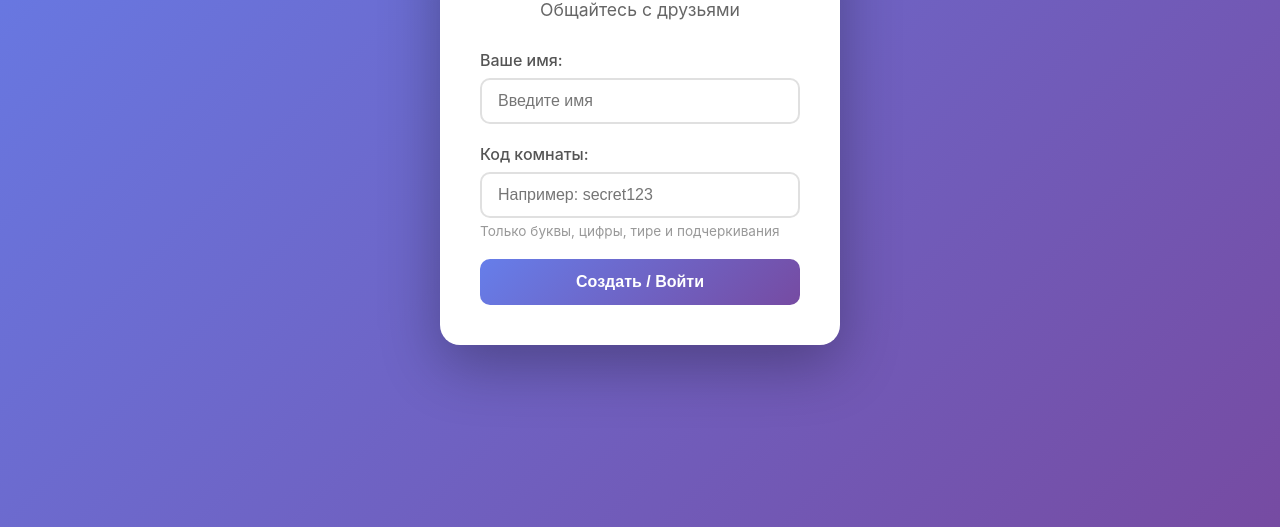
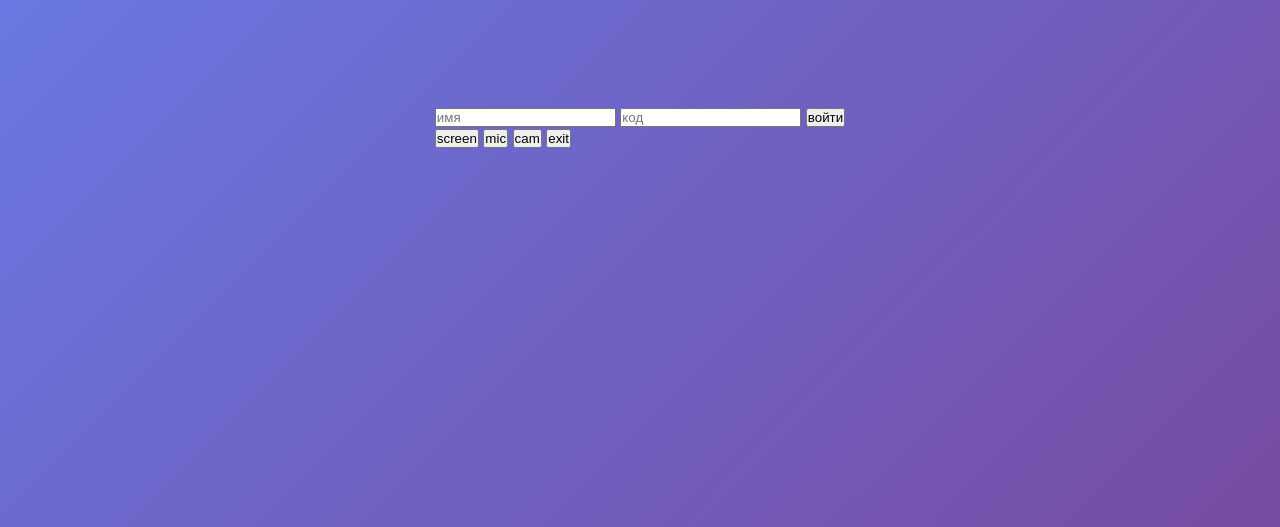
Before and after one commit to maxgogol228/webrtc, a website: page public/index.html in a window 1280 px wide. Shown: the part 273-800 px from the top of the page. Drawn offline with nearby package versions, Linux system fonts and the light colour scheme; no server answers.

Commit message:
Update index.html

```diff
--- a/public/index.html
+++ b/public/index.html
@@ -2,75 +2,33 @@
 <html lang="ru">
 <head>
     <meta charset="UTF-8">
-    <meta name="viewport" content="width=device-width, initial-scale=1.0">
-    <title>Простой видеочат</title>
+    <meta name="viewport" content="width=device-width, initial-scale=1.0, maximum-scale=1.0, user-scalable=no">
+    <title>video</title>
     <link rel="stylesheet" href="/style.css">
 </head>
 <body>
-    <!-- Экран входа -->
-    <div id="login-screen" class="screen">
-        <div class="login-container">
-            <h1>🎥 Видеочат</h1>
-            <p class="subtitle">Общайтесь с друзьями</p>
-            <form id="join-form">
-                <div class="input-group">
-                    <label for="username">Ваше имя:</label>
-                    <input type="text" id="username"
-                           placeholder="Введите имя"
-                           maxlength="20"
-                           required
-                           autocomplete="off">
-                </div>
-                <div class="input-group">
-                    <label for="room-code">Код комнаты:</label>
-                    <input type="text" id="room-code"
-                           placeholder="Например: secret123"
-                           maxlength="20"
-                           required
-                           autocomplete="off"
-                           pattern="[a-zA-Z0-9_-]+">
-                    <small>Только буквы, цифры, тире и подчеркивания</small>
-                </div>
-                <button type="submit" class="btn-primary">
-                    Создать / Войти
-                </button>
-            </form>
-            <div id="error-message" class="error" style="display: none;"></div>
-        </div>
-    </div>
-
-    <!-- Экран комнаты -->
-    <div id="room-screen" class="screen" style="display: none;">
-        <div class="room-header">
-            <div class="room-info">
-                <span class="room-label">Комната:</span>
-                <span id="current-room" class="room-code-display"></span>
-            </div>
-            <button id="leave-btn" class="btn-leave">Выйти</button>
+    <div id="app">
+        <!-- Экран входа -->
+        <div id="login-screen" class="screen active">
+            <input type="text" id="username" placeholder="имя" maxlength="20" autocomplete="off" spellcheck="false">
+            <input type="text" id="room-code" placeholder="код" maxlength="20" autocomplete="off" spellcheck="false">
+            <button id="join-btn">войти</button>
+            <span id="error-text"></span>
         </div>
 
-        <!-- Контейнер для видео -->
-        <div class="videos-container">
-            <div class="videos-grid" id="videos-grid">
-                <!-- Локальное видео -->
-                <div class="video-wrapper local-video">
-                    <video id="local-video" autoplay muted playsinline></video>
-                    <div class="video-label">Вы</div>
-                    <div class="controls-overlay">
-                        <button id="toggle-mic" class="control-btn mic-on" title="Выключить микрофон">
-                            🎤
-                        </button>
-                        <button id="toggle-camera" class="control-btn camera-on" title="Выключить камеру">
-                            📹
-                        </button>
-                    </div>
+        <!-- Экран комнаты -->
+        <div id="room-screen" class="screen">
+            <div id="top-bar">
+                <span id="room-label"></span>
+                <div id="top-controls">
+                    <button id="screen-btn" class="ctrl-btn">screen</button>
+                    <button id="mic-btn" class="ctrl-btn on">mic</button>
+                    <button id="cam-btn" class="ctrl-btn on">cam</button>
+                    <button id="leave-btn" class="ctrl-btn">exit</button>
                 </div>
             </div>
-        </div>
-
-        <!-- Индикатор состояния -->
-        <div id="connection-status" class="connection-status">
-            Подключение к серверу...
+            <div id="videos"></div>
+            <div id="status"></div>
         </div>
     </div>
 
```
